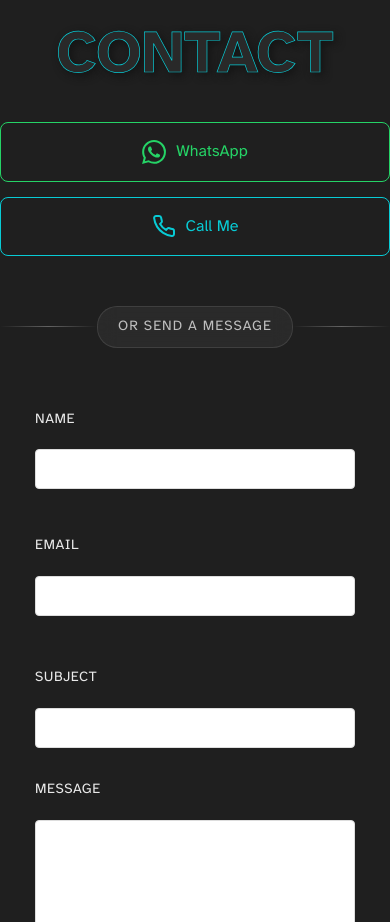
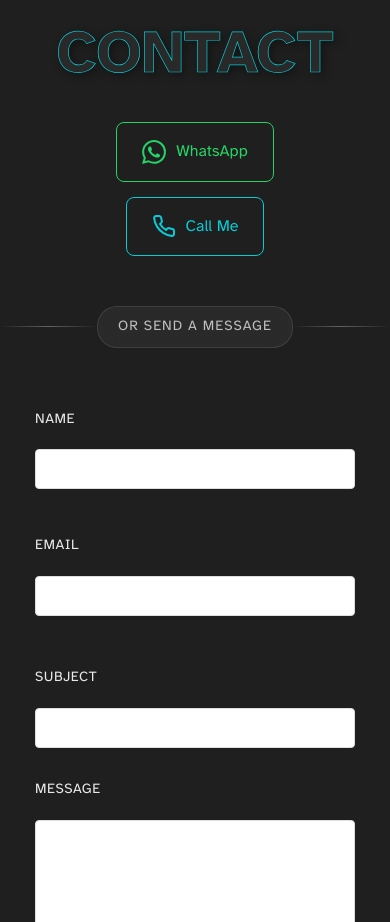
Before and after one commit to victordoru/Portfolio-WEB, an Astro site: page / in a window 390 px wide. Shown: the part 7120-8042 px from the top of the page. Built offline with nearby package versions, Linux system fonts and the light colour scheme; Astro itself is replaced by a stand-in of ours; no server answers.

```diff
--- a/src/components/Section4.astro
+++ b/src/components/Section4.astro
@@ -245,7 +245,7 @@
 @media (max-width: 480px) {
   .contact-buttons {
     flex-direction: column;
-    align-items: stretch;
+    align-items: center;
     gap: 15px;
     margin: 30px 0;
   }
@@ -254,6 +254,8 @@
     justify-content: center;
     padding: 12px 20px;
     font-size: 15px;
+    width: auto;
+    max-width: 250px;
   }
 }
 
```
